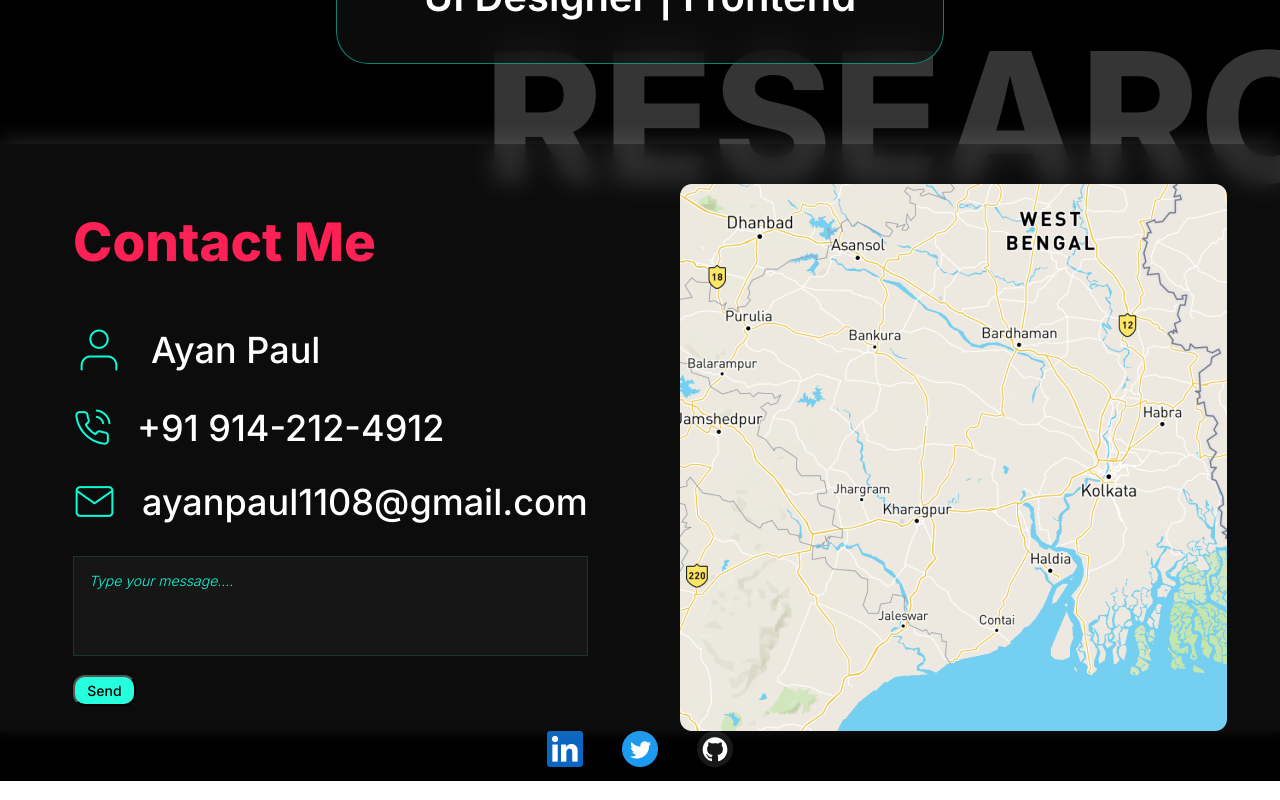
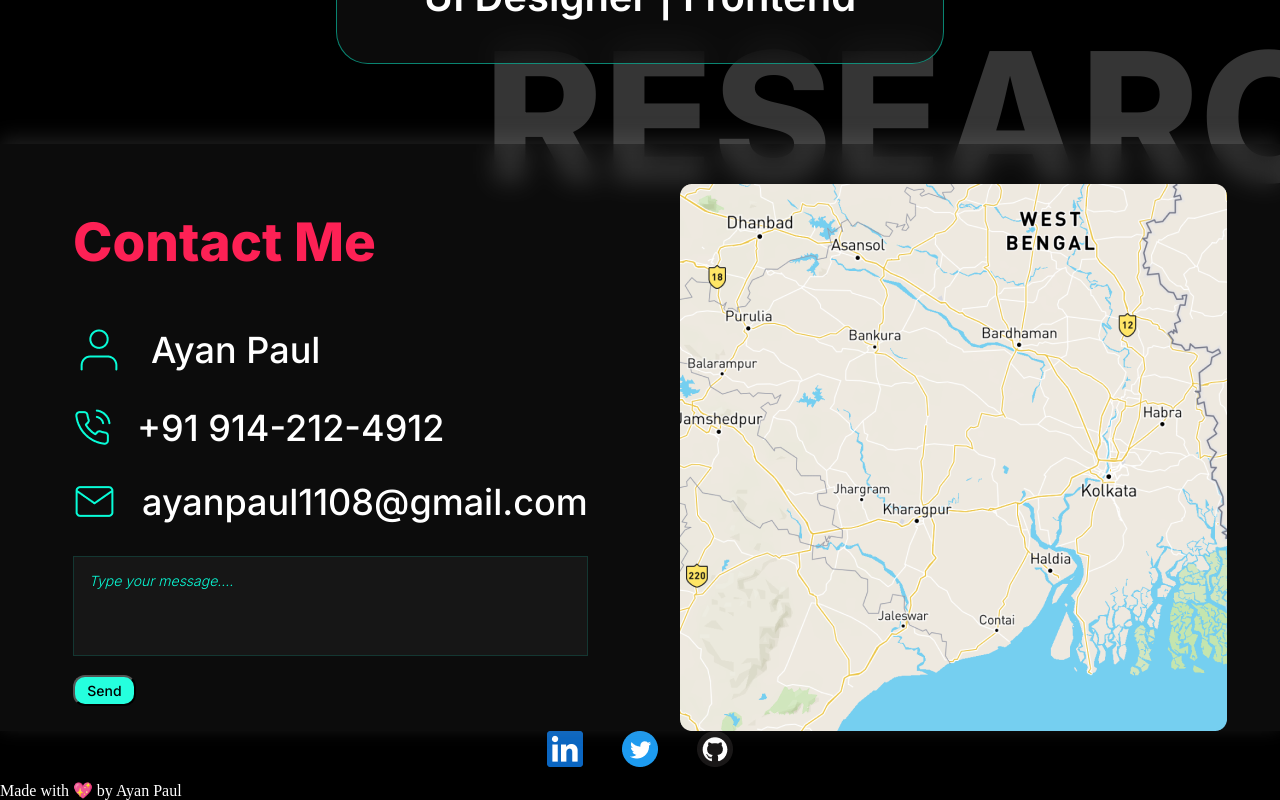
Before and after one commit to Ayanpaul11/Portfolio, a React (Vite) app: page / in a window 1280 px wide. Shown: the part 2598-3398 px from the top of the page. Built offline with nearby package versions, Linux system fonts and the light colour scheme.

Commit message:
Update Contact.jsx

```diff
--- a/src/Components/Home/Contact.jsx
+++ b/src/Components/Home/Contact.jsx
@@ -59,6 +59,10 @@ export default function Contact() {
         <img src={Map} alt="" className={CCss.MapImg} />
       </div>
       <Socials />
+      <div className={CCss.mDivBottom}>
+        <div className={CCss.line}></div>
+        <p className={CCss.lastLine}>Made with 💖 by Ayan Paul</p>
+      </div>
     </div>
   );
 }
```
